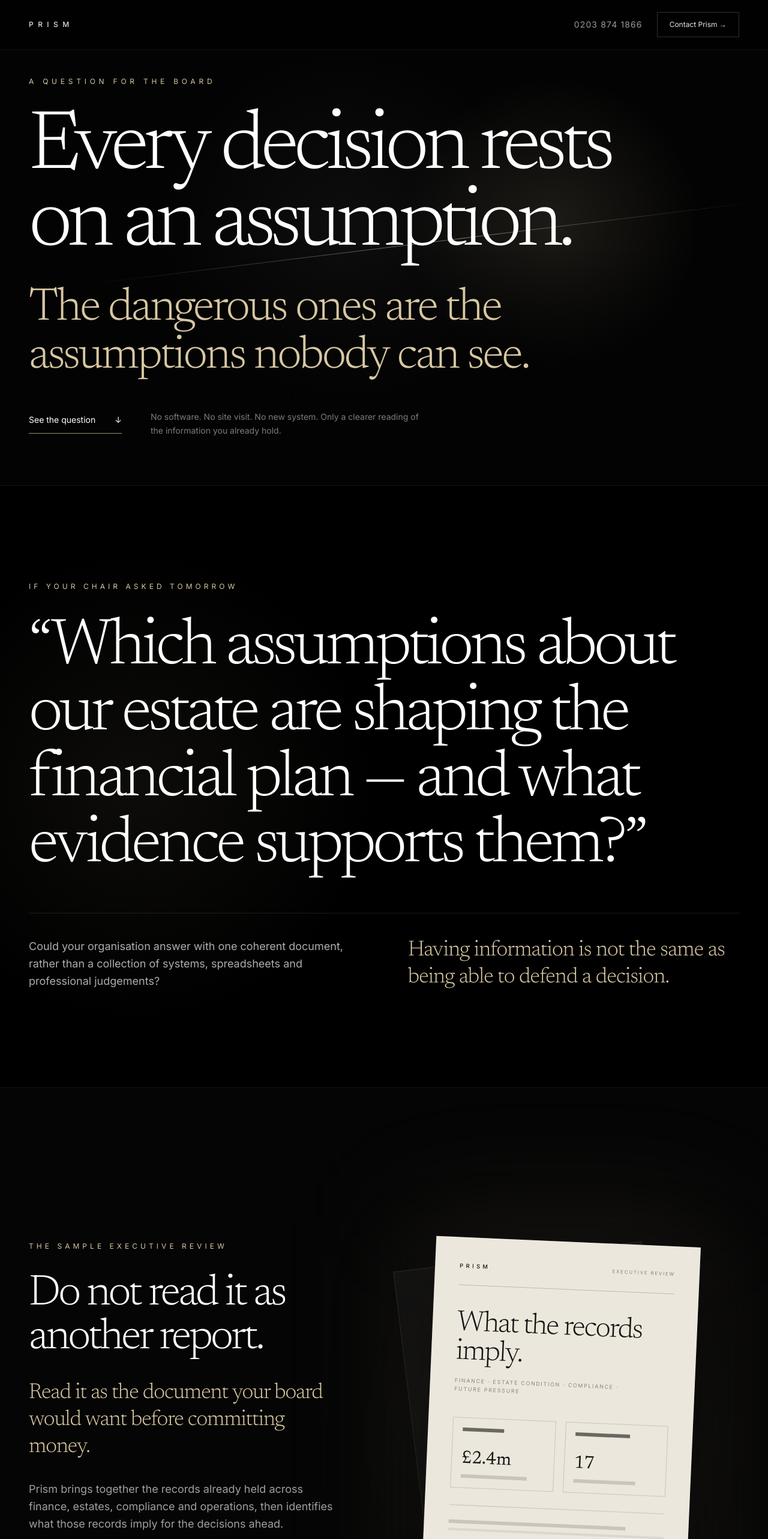
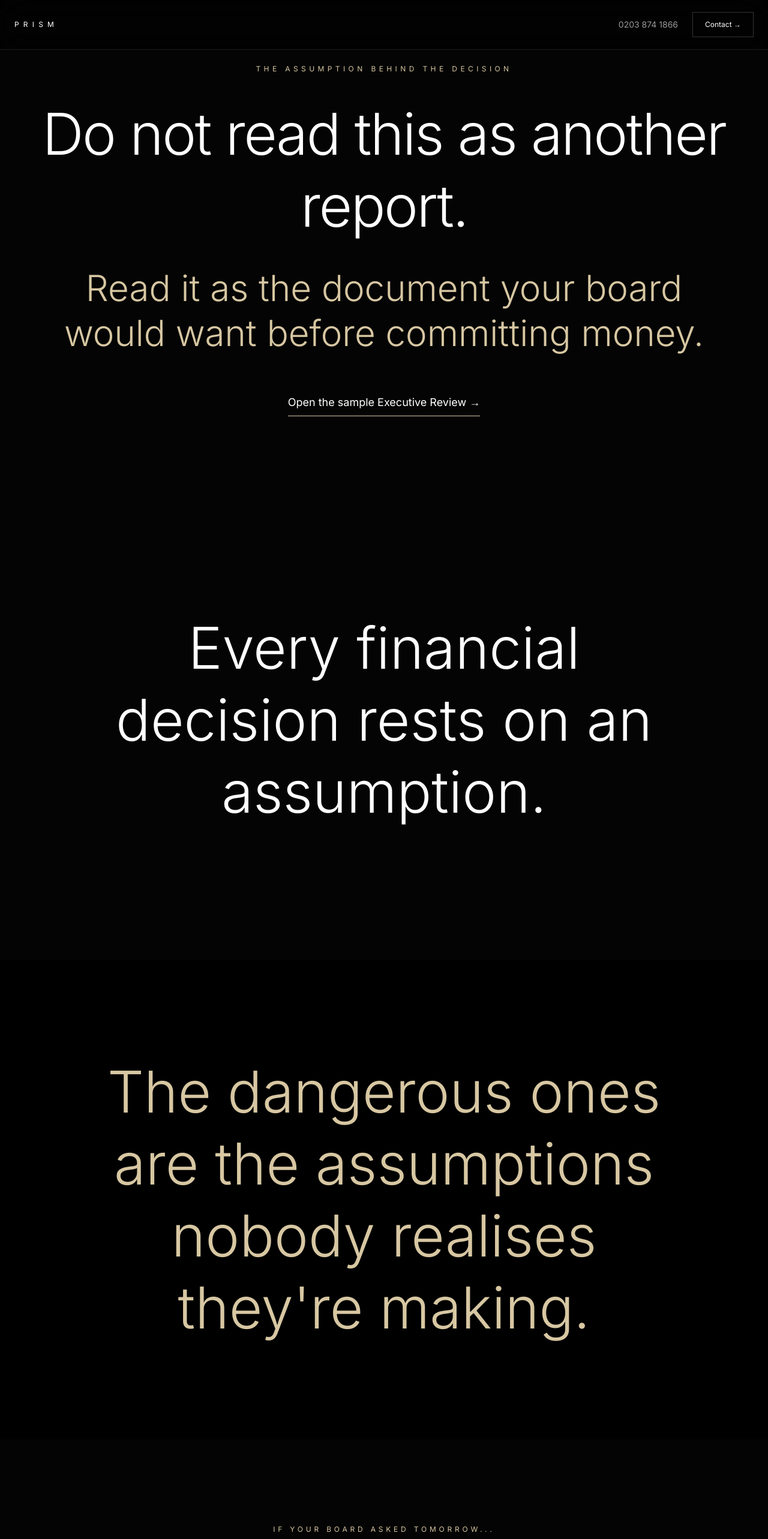
Before and after one commit to Mattsnapxact/prism-website, a Next.js app: page /report in a window 1280 px wide. Shown: the top 2566 px of the page at 60% size. Built offline with nearby package versions, Linux system fonts and the light colour scheme.

Commit message:
Refactor ReportPage component and update metadata

```diff
--- a/app/report/page.tsx
+++ b/app/report/page.tsx
@@ -1,219 +1,132 @@
-import type { Metadata } from 'next'
-import { ReportLink } from './report-link'
+// app/report/page.tsx
+import type { Metadata } from "next";
 
 export const metadata: Metadata = {
-  title: 'The Assumption Behind the Decision | Prism',
-  description:
-    'A question for leadership teams making long-term estate and financial decisions from fragmented information.',
-}
+  title: "The Assumption Behind the Decision | Prism",
+  description: "Executive Intelligence Review",
+};
 
-type ReportPageProps = {
-  searchParams: Promise<{ source?: string }>
-}
+export default function ReportPage() {
+  return (
+    <main className="min-h-screen bg-[#040404] text-white">
+      <header className="fixed inset-x-0 top-0 z-50 border-b border-white/10 bg-black/50 backdrop-blur-xl">
+        <div className="mx-auto flex max-w-7xl items-center justify-between px-6 py-5">
+          <a href="/" className="tracking-[0.6em] text-xs">PRISM</a>
+          <div className="flex gap-6 items-center">
+            <a href="tel:+442038741866" className="text-sm text-white/60">0203 874 1866</a>
+            <a href="mailto:matthew@prismgroup.uk" className="border border-white/20 px-5 py-3 text-xs hover:bg-white hover:text-black transition">Contact →</a>
+          </div>
+        </div>
+      </header>
 
-export default async function ReportPage({ searchParams }: ReportPageProps) {
-  const { source } = await searchParams
+      <section className="min-h-screen flex items-center justify-center px-6">
+        <div className="max-w-6xl text-center">
+          <p className="uppercase tracking-[0.45em] text-[#d7c7a2] text-xs">The Assumption Behind the Decision</p>
 
-  return (
-    <main className="min-h-screen overflow-hidden bg-[#030303] text-[#f4f0e8] selection:bg-[#d7c7a2] selection:text-black">
-      <Header />
-
-      <section className="relative flex min-h-screen items-center overflow-hidden px-6 pb-20 pt-32 md:px-12">
-        <div className="absolute inset-0 [background:radial-gradient(circle_at_72%_46%,rgba(215,199,162,.12),transparent_24%),radial-gradient(circle_at_45%_48%,rgba(255,255,255,.045),transparent_38%)]" />
-        <div className="absolute left-[55%] top-1/2 h-px w-[88vw] -translate-x-1/2 -rotate-[7deg] bg-gradient-to-r from-transparent via-[#d7c7a2]/55 to-transparent shadow-[0_0_42px_rgba(215,199,162,.32)]" />
-        <div className="absolute inset-0 bg-gradient-to-b from-black/10 via-transparent to-[#030303]" />
-
-        <div className="relative mx-auto w-full max-w-[1500px]">
-          <p className="mb-10 text-xs uppercase tracking-[0.48em] text-[#d7c7a2]">
-            A question for the board
-          </p>
-
-          <h1 className="max-w-6xl font-serif text-[3.7rem] font-light leading-[0.92] tracking-[-0.06em] text-white text-balance sm:text-7xl lg:text-[8.7rem]">
-            Every decision rests on an assumption.
+          <h1 className="mt-10 text-5xl md:text-8xl font-light leading-tight tracking-tight">
+            Do not read this as another report.
           </h1>
 
-          <p className="mt-9 max-w-4xl font-serif text-3xl font-light leading-[1.04] tracking-[-0.04em] text-[#d7c7a2] text-balance sm:text-5xl lg:text-[4.8rem]">
-            The dangerous ones are the assumptions nobody can see.
-          </p>
-
-          <div className="mt-12 flex flex-col gap-8 sm:flex-row sm:items-center sm:gap-12">
-            <a
-              href="#question"
-              className="inline-flex w-fit items-center gap-8 border-b border-[#d7c7a2]/70 pb-3 text-sm text-white transition hover:border-white hover:text-[#d7c7a2]"
-            >
-              See the question <span aria-hidden="true">↓</span>
-            </a>
-            <p className="max-w-md text-sm leading-relaxed text-white/48">
-              No software. No site visit. No new system. Only a clearer reading of the information you already hold.
-            </p>
-          </div>
-        </div>
-      </section>
-
-      <section id="question" className="relative flex min-h-[82vh] items-center border-y border-white/[0.08] bg-black px-6 py-28 md:px-12 md:py-40">
-        <div className="absolute inset-0 opacity-60 [background:radial-gradient(circle_at_18%_50%,rgba(215,199,162,.1),transparent_34%)]" />
-        <div className="relative mx-auto w-full max-w-[1350px]">
-          <p className="mb-10 text-xs uppercase tracking-[0.42em] text-[#d7c7a2]">
-            If your Chair asked tomorrow
-          </p>
-
-          <blockquote className="max-w-7xl font-serif text-5xl font-light leading-[1.01] tracking-[-0.05em] text-white text-balance md:text-7xl lg:text-[6.8rem]">
-            “Which assumptions about our estate are shaping the financial plan — and what evidence supports them?”
-          </blockquote>
-
-          <div className="mt-14 grid gap-10 border-t border-white/[0.1] pt-10 md:grid-cols-2 md:gap-20">
-            <p className="max-w-xl text-lg leading-relaxed text-white/68">
-              Could your organisation answer with one coherent document, rather than a collection of systems, spreadsheets and professional judgements?
-            </p>
-            <p className="max-w-xl font-serif text-3xl font-light leading-tight tracking-[-0.025em] text-[#d7c7a2] md:text-4xl">
-              Having information is not the same as being able to defend a decision.
-            </p>
-          </div>
-        </div>
-      </section>
-
-      <section className="relative overflow-hidden bg-[#050505] px-6 py-28 md:px-12 md:py-44">
-        <div className="absolute inset-0 opacity-50 [background:radial-gradient(circle_at_72%_48%,rgba(255,255,255,.07),transparent_30%)]" />
-        <div className="relative mx-auto grid max-w-[1450px] gap-20 lg:grid-cols-[0.92fr_1.08fr] lg:items-center">
-          <div>
-            <p className="mb-9 text-xs uppercase tracking-[0.42em] text-[#d7c7a2]">
-              The sample Executive Review
-            </p>
-
-            <h2 className="font-serif text-5xl font-light leading-[1.02] tracking-[-0.05em] text-white text-balance md:text-7xl">
-              Do not read it as another report.
-            </h2>
-
-            <p className="mt-8 max-w-2xl font-serif text-3xl font-light leading-tight tracking-[-0.03em] text-[#d7c7a2] md:text-4xl">
-              Read it as the document your board would want before committing money.
-            </p>
-
-            <p className="mt-8 max-w-xl text-lg leading-relaxed text-white/62">
-              Prism brings together the records already held across finance, estates, compliance and operations, then identifies what those records imply for the decisions ahead.
-            </p>
-
-            <ReportLink
-              source={source}
-              className="mt-12 inline-flex items-center gap-8 border-b border-[#d7c7a2]/70 pb-3 text-sm text-white transition hover:border-white hover:text-[#d7c7a2]"
-            >
-              Open the sample Review <span aria-hidden="true">→</span>
-            </ReportLink>
-
-            <div className="mt-12 flex flex-wrap gap-x-9 gap-y-4 border-t border-white/[0.09] pt-8 text-[0.68rem] uppercase tracking-[0.32em] text-white/38">
-              <span>Board-ready</span>
-              <span>Evidence-led</span>
-              <span>Independent</span>
-              <span>Produced from existing records</span>
-            </div>
-          </div>
-
-          <ReportPreview source={source} />
-        </div>
-      </section>
-
-      <section className="relative flex min-h-[78vh] items-center border-t border-white/[0.08] bg-black px-6 py-28 md:px-12 md:py-44">
-        <div className="absolute inset-0 opacity-55 [background:radial-gradient(circle_at_50%_35%,rgba(215,199,162,.09),transparent_30%)]" />
-        <div className="relative mx-auto max-w-6xl text-center">
-          <p className="mb-10 text-xs uppercase tracking-[0.42em] text-[#d7c7a2]">
-            The question that remains
-          </p>
-
-          <h2 className="font-serif text-5xl font-light leading-[1.01] tracking-[-0.05em] text-white text-balance md:text-7xl lg:text-[6.5rem]">
-            How much of your board’s confidence comes from evidence — and how much comes from assumption?
+          <h2 className="mt-10 text-3xl md:text-6xl font-light text-[#d7c7a2] leading-tight">
+            Read it as the document your board would want before committing money.
           </h2>
 
-          <p className="mx-auto mt-10 max-w-2xl text-lg leading-relaxed text-white/58">
-            Prism exists to make that distinction visible before the decision has already been made.
-          </p>
-
           <a
-            href="mailto:matthew@prismgroup.uk?subject=Executive%20Estate%20Intelligence%20Review"
-            className="mt-12 inline-flex items-center gap-8 border-b border-[#d7c7a2]/70 pb-3 text-sm text-white transition hover:border-white hover:text-[#d7c7a2]"
+            href="/estate-intelligence-review.pdf"
+            target="_blank"
+            className="inline-block mt-16 border-b border-[#d7c7a2] pb-2 text-lg hover:text-[#d7c7a2] transition"
           >
-            Ask Matthew a question <span aria-hidden="true">→</span>
+            Open the sample Executive Review →
           </a>
         </div>
       </section>
 
-      <footer className="border-t border-white/[0.07] bg-black px-6 py-8 md:px-12">
-        <div className="mx-auto flex max-w-[1500px] flex-col gap-4 text-xs text-white/35 sm:flex-row sm:items-center sm:justify-between">
-          <p>Prism — Executive Visibility</p>
-          <p>Better visibility leads to better decisions.</p>
+      <section className="min-h-screen flex items-center justify-center px-6">
+        <h2 className="max-w-5xl text-center text-5xl md:text-8xl font-light leading-tight">
+          Every financial decision rests on an assumption.
+        </h2>
+      </section>
+
+      <section className="min-h-screen flex items-center justify-center px-6 bg-black">
+        <h2 className="max-w-5xl text-center text-5xl md:text-8xl font-light leading-tight text-[#d7c7a2]">
+          The dangerous ones are the assumptions nobody realises they're making.
+        </h2>
+      </section>
+
+      <section className="min-h-screen flex items-center justify-center px-6">
+        <div className="max-w-6xl text-center">
+          <p className="uppercase tracking-[0.4em] text-xs text-[#d7c7a2]">If your board asked tomorrow...</p>
+
+          <h2 className="mt-10 text-5xl md:text-8xl font-light leading-tight">
+            Which assumptions are shaping our financial decisions?
+          </h2>
+
+          <h3 className="mt-10 text-3xl md:text-6xl font-light text-[#d7c7a2]">
+            What evidence supports them?
+          </h3>
         </div>
-      </footer>
-    </main>
-  )
-}
+      </section>
 
-function Header() {
-  return (
-    <header className="fixed inset-x-0 top-0 z-50 border-b border-white/[0.06] bg-black/45 px-6 py-5 backdrop-blur-xl md:px-12">
-      <div className="mx-auto flex max-w-[1600px] items-center justify-between">
-        <a href="/" className="text-xs font-medium tracking-[0.62em] text-white/88">
-          PRISM
-        </a>
-        <div className="flex items-center gap-6">
-          <a
-            href="tel:+442038741866"
-            className="hidden text-sm tracking-[0.08em] text-white/60 transition hover:text-white sm:inline-block"
-          >
-            0203 874 1866
-          </a>
-          <a
-            href="mailto:matthew@prismgroup.uk"
-            className="border border-white/18 px-5 py-3 text-xs text-white/90 transition hover:border-white/50 hover:bg-white hover:text-black"
-          >
-            Contact Prism →
-          </a>
-        </div>
-      </div>
-    </header>
-  )
-}
-
-function ReportPreview({ source }: { source?: string }) {
-  return (
-    <ReportLink source={source} className="group relative mx-auto block w-full max-w-2xl py-10 lg:py-20" label="Open the sample Executive Review">
-      <div className="absolute inset-10 bg-[#d7c7a2]/10 blur-[100px] transition duration-700 group-hover:bg-[#d7c7a2]/16" />
-      <div className="absolute left-[9%] top-[12%] aspect-[0.72] w-[70%] -rotate-[7deg] border border-white/10 bg-white/[0.035]" />
-      <div className="relative mx-auto aspect-[0.72] w-[74%] rotate-[2.5deg] border border-white/20 bg-[#ece7dc] p-7 text-[#161616] shadow-[0_55px_140px_rgba(0,0,0,.8)] transition duration-700 group-hover:rotate-0 group-hover:scale-[1.015] sm:p-10">
-        <div className="flex items-start justify-between border-b border-black/20 pb-6">
-          <span className="text-[0.58rem] font-medium tracking-[0.48em]">PRISM</span>
-          <span className="text-[0.48rem] uppercase tracking-[0.25em] text-black/45">Executive Review</span>
-        </div>
-        <p className="mt-10 font-serif text-3xl font-light leading-none tracking-[-0.04em] sm:text-5xl">
-          What the records imply.
-        </p>
-        <p className="mt-4 max-w-[80%] text-[0.55rem] uppercase leading-relaxed tracking-[0.2em] text-black/42">
-          Finance · Estate condition · Compliance · Future pressure
-        </p>
-        <div className="mt-10 grid grid-cols-2 gap-4">
-          <div className="border border-black/15 p-4">
-            <div className="h-1.5 w-1/2 bg-black/55" />
-            <div className="mt-7 font-serif text-3xl">£2.4m</div>
-            <div className="mt-2 h-1.5 w-4/5 bg-black/15" />
-          </div>
-          <div className="border border-black/15 p-4">
-            <div className="h-1.5 w-2/3 bg-black/55" />
-            <div className="mt-7 font-serif text-3xl">17</div>
-            <div className="mt-2 h-1.5 w-3/4 bg-black/15" />
+      <section className="min-h-screen flex flex-col items-center justify-center px-6 bg-[#070707]">
+        <div className="w-full max-w-md rounded-sm bg-[#ece7dc] shadow-2xl p-8 aspect-[0.72]">
+          <div className="border-b border-black/20 pb-4 text-black tracking-[0.45em] text-xs">PRISM</div>
+          <div className="mt-10 h-2 w-2/3 bg-black/80"/>
+          <div className="mt-3 h-2 w-full bg-black/15"/>
+          <div className="mt-2 h-2 w-3/4 bg-black/15"/>
+          <div className="grid grid-cols-2 gap-4 mt-10">
+            <div className="border border-black/10 p-4">
+              <div className="text-black text-3xl">£2.4m</div>
+            </div>
+            <div className="border border-black/10 p-4">
+              <div className="text-black text-3xl">17</div>
+            </div>
           </div>
         </div>
-        <div className="mt-7 border-t border-black/15 pt-6">
-          {[82, 64, 91, 48].map((width) => (
-            <div key={width} className="mb-4">
-              <div className="h-1.5 bg-black/15" style={{ width: `${width}%` }} />
-              <div className="mt-2 h-1 w-full bg-black/[0.07]" />
-            </div>
-          ))}
+
+        <h2 className="mt-20 text-center text-5xl md:text-7xl font-light">
+          The records already exist.
+        </h2>
+
+        <p className="mt-8 text-3xl text-[#d7c7a2] text-center">
+          The question is what they imply.
+        </p>
+      </section>
+
+      <section className="min-h-screen flex items-center justify-center px-6">
+        <div className="text-center">
+          <h2 className="text-5xl md:text-7xl font-light">
+            Most organisations don't need more information.
+          </h2>
+
+          <h3 className="mt-12 text-4xl md:text-6xl text-[#d7c7a2] font-light">
+            They need better visibility.
+          </h3>
         </div>
-        <p className="absolute bottom-7 left-7 text-[0.48rem] uppercase tracking-[0.24em] text-black/38 sm:left-10">
-          Better visibility leads to better decisions
-        </p>
-      </div>
-      <p className="mt-8 text-center text-xs uppercase tracking-[0.32em] text-white/35 transition group-hover:text-[#d7c7a2]">
-        Open the sample Review →
-      </p>
-    </ReportLink>
-  )
+      </section>
+
+      <section className="min-h-screen flex items-center justify-center px-6 border-t border-white/10">
+        <div className="text-center max-w-5xl">
+          <h2 className="text-5xl md:text-8xl font-light">
+            If your Chair asked for this report next Monday...
+          </h2>
+
+          <h3 className="mt-10 text-4xl md:text-6xl text-[#d7c7a2] font-light">
+            Could you produce it?
+          </h3>
+
+          <a
+            href="/estate-intelligence-review.pdf"
+            target="_blank"
+            className="inline-block mt-16 border-b border-[#d7c7a2] pb-2 text-xl hover:text-[#d7c7a2]"
+          >
+            Open the sample Executive Review →
+          </a>
+
+          <p className="mt-16 text-white/40 tracking-[0.25em] uppercase text-xs">
+            No software • No implementation • No contract
+          </p>
+        </div>
+      </section>
+    </main>
+  );
 }
```
